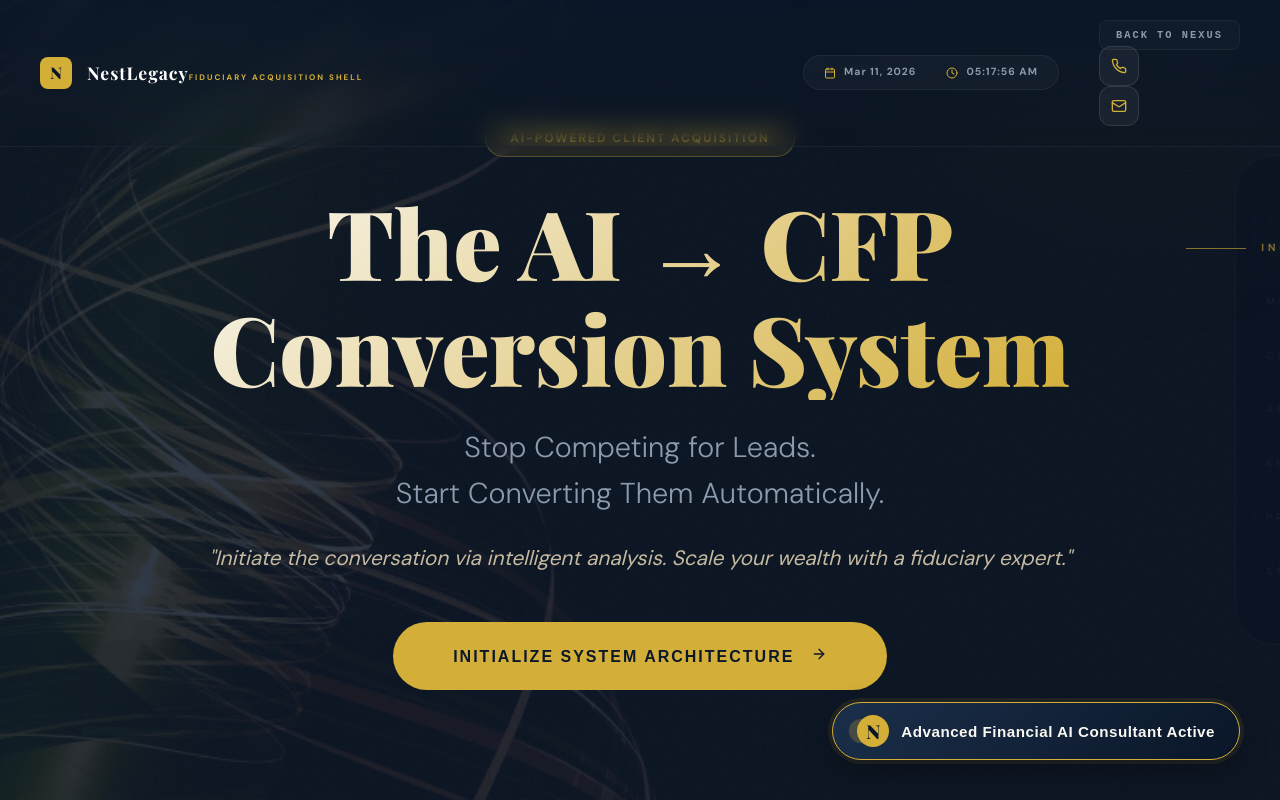
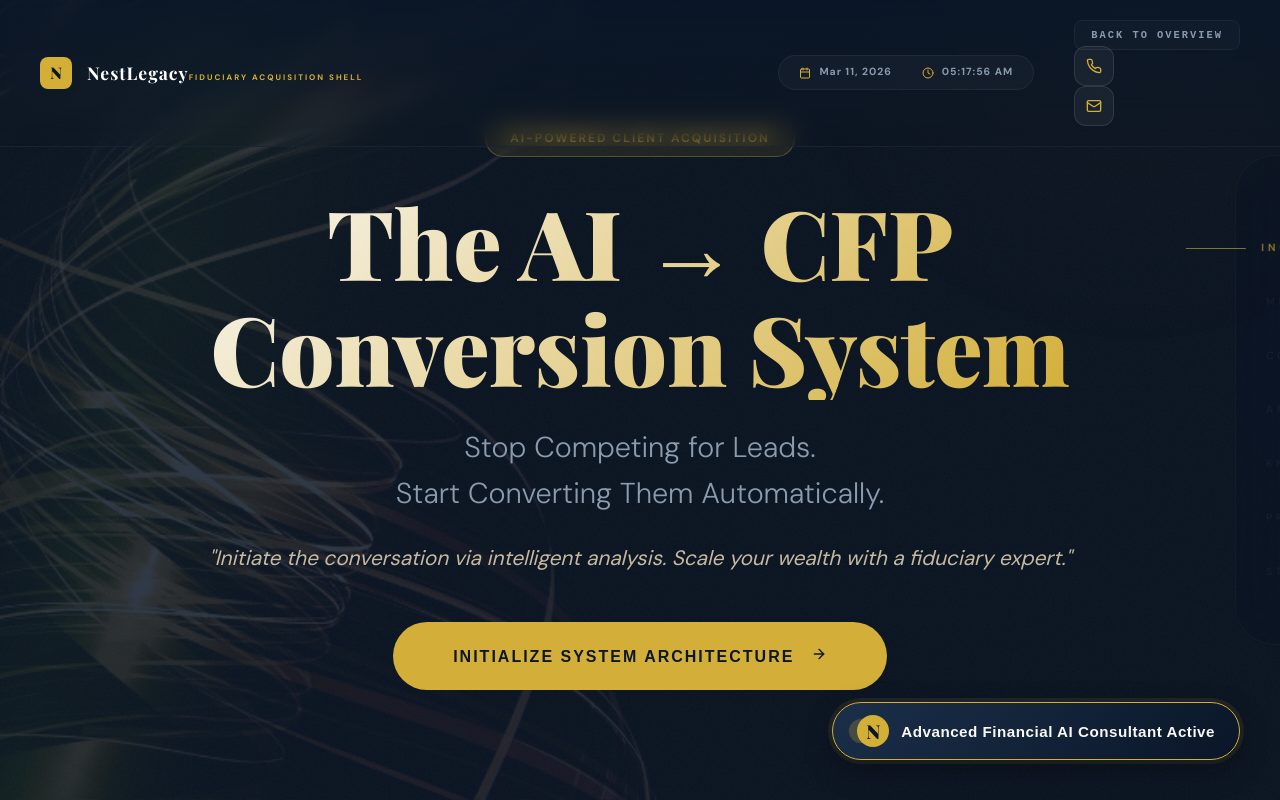
Before and after one commit to DTE-84/NestLegacy, a React (Vite) app: page / in a window 1280 px wide. Shown: the top 800 px of the page. Built offline with nearby package versions, Linux system fonts and the light colour scheme.

Commit message:
feat: update Back to Overview link to point to NestLegacy breakdown page

```diff
--- a/src/App.jsx
+++ b/src/App.jsx
@@ -127,8 +127,8 @@ function App() {
               </div>
             </div>
             <div className="header-actions">
-              <a href="https://dte-84.github.io/DTE-Solutions-Hub/" className="action-link-text mr-4 hidden md:block">
-                Back to Nexus
+              <a href="https://dte-84.github.io/DTE-Solutions-Hub/nestlegacy-breakdown.html" className="action-link-text mr-4 hidden md:block">
+                Back to Overview
               </a>
               <a href="tel:+12176539445" className="action-icon-btn" title="Call Direct">
                 <Phone size={16} />
```
